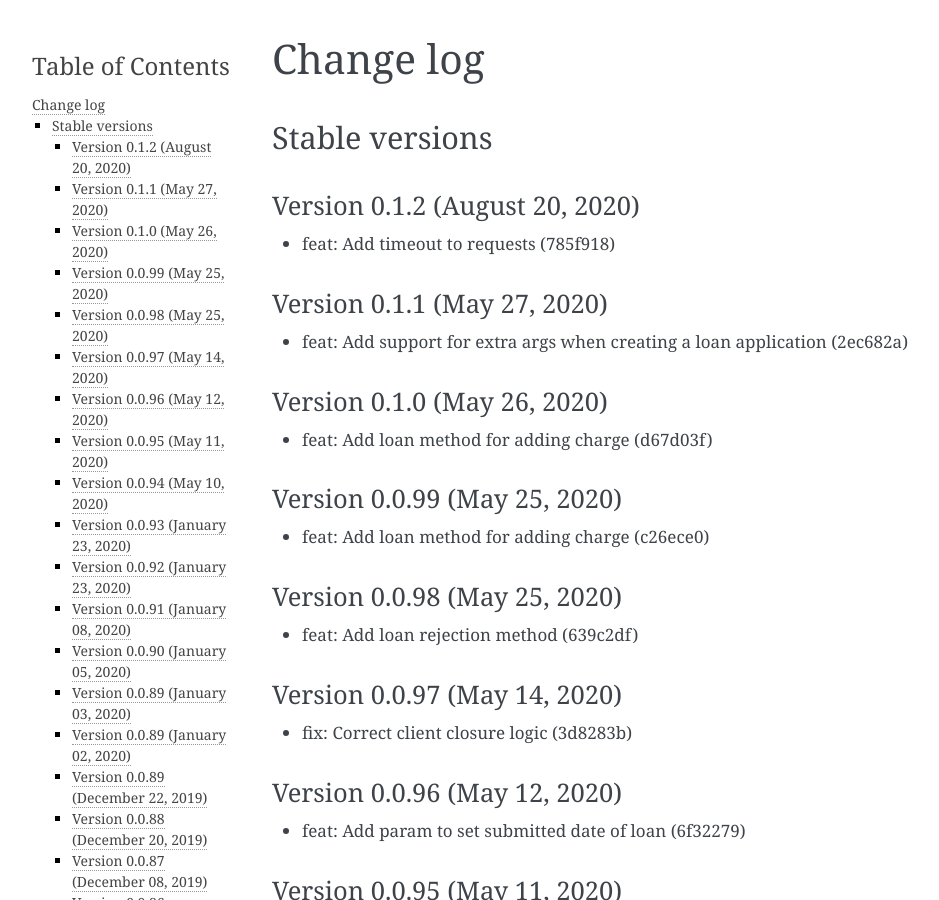
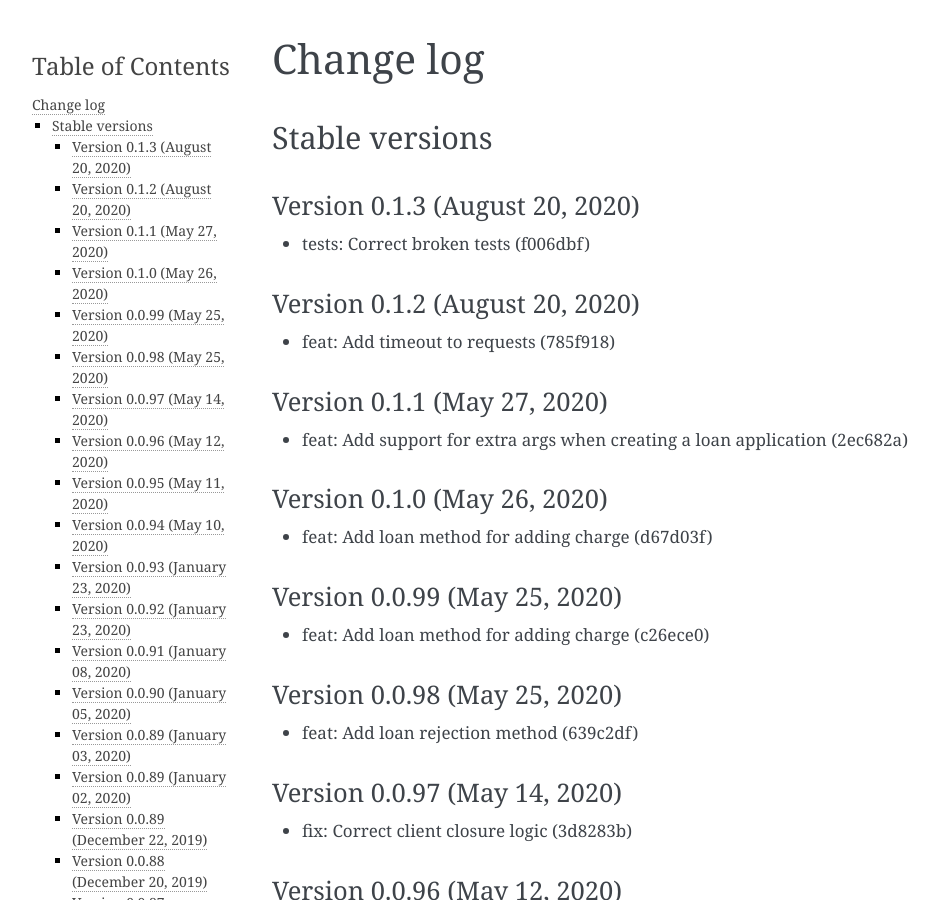
Before and after one commit to mobidevke/PyFineract, a Sphinx documentation site: the page built from docs/changes.rst, in a window 1280 px wide and 900 px high. Shown: the whole window, without its empty margins (148-1087 px from the left). Built offline with Sphinx 7.4.7, drawn with Linux system fonts in a browser that asks for light colours; formulas are drawn with MathJax 3.

Commit message:
Publish version 0.1.3

```diff
--- a/docs/changes.rst
+++ b/docs/changes.rst
@@ -3,6 +3,11 @@ Change log
 
 Stable versions
 ~~~~~~~~~~~~~~~
+
+Version 0.1.3 (August 20, 2020)
+-------------------------------------
+
+* tests: Correct broken tests (f006dbf)
 
 Version 0.1.2 (August 20, 2020)
 -------------------------------------
--- a/setup.py
+++ b/setup.py
@@ -2,7 +2,7 @@ import textwrap
 
 import setuptools
 
-version = "0.1.2"
+version = "0.1.3"
 
 if __name__ == '__main__':
     setuptools.setup(
```
